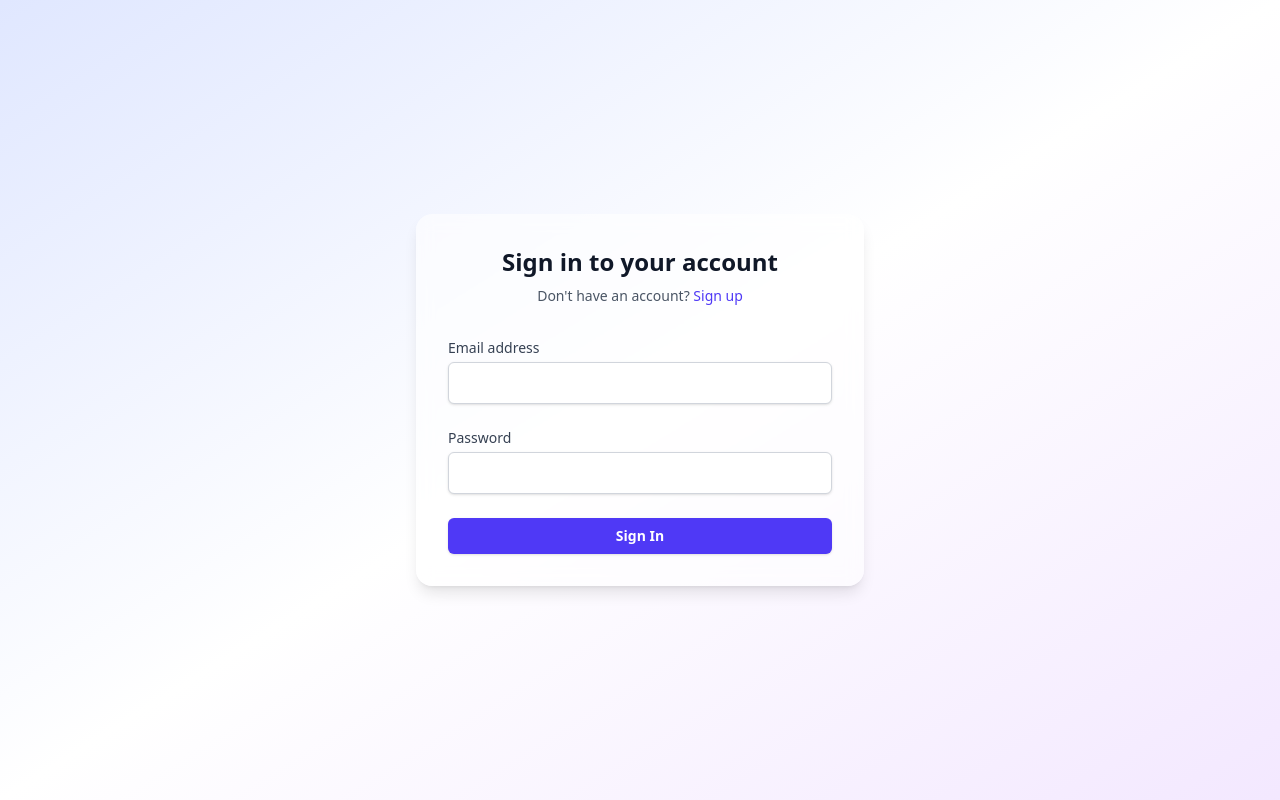
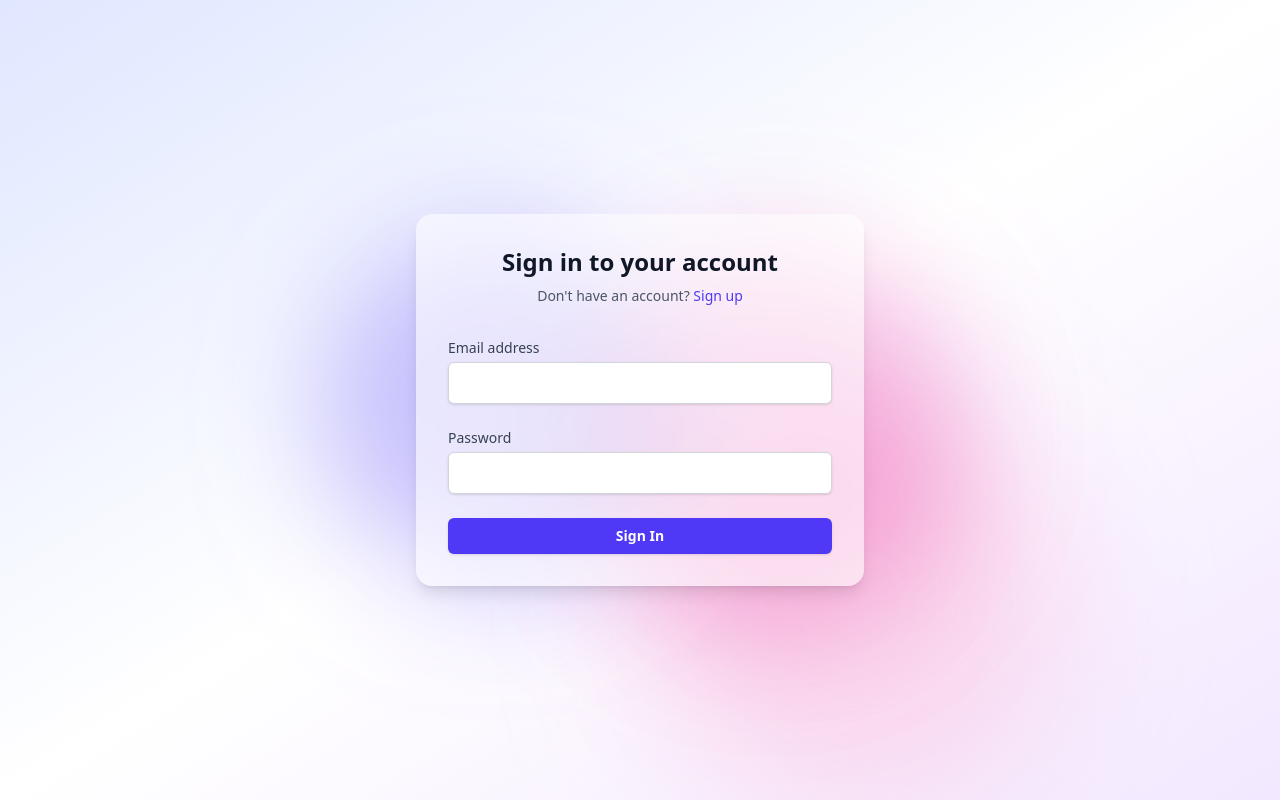
Before and after one commit to Amm4r03/gribbin-study-companion, a SvelteKit app: page /auth in a window 1280 px wide. Built offline with nearby package versions, Linux system fonts and the light colour scheme; no server answers.

Commit message:
design upgrade on auth page

```diff
--- a/src/routes/auth/+page.svelte
+++ b/src/routes/auth/+page.svelte
@@ -43,6 +43,33 @@
         }
     }
 </script>
+
+<div class="fixed inset-0 overflow-hidden">
+    <div class="absolute top-1/4 left-1/4 h-96 w-96 animate-blob rounded-full bg-indigo-600 opacity-30 mix-blend-multiply blur-3xl"/>
+    <div class="animation-delay-2000 absolute top-1/3 right-1/4 h-96 w-96 animate-blob rounded-full bg-indigo-600 hue-rotate-60 opacity-30 mix-blend-multiply blur-3xl"/>
+    <div class="animation-delay-4000 absolute -bottom-8 left-1/2 h-96 w-96 animate-blob rounded-full bg-indigo-300 hue-rotate-90 opacity-30 mix-blend-multiply blur-3xl"/>
+</div>
+
+<style>
+    @keyframes blob {
+        0% { transform: translate(0px, 0px) scale(1); }
+        33% { transform: translate(30px, -50px) scale(1.1); }
+        66% { transform: translate(-20px, 20px) scale(0.9); }
+        100% { transform: translate(0px, 0px) scale(1); }
+    }
+
+    .animate-blob {
+        animation: blob 7s infinite;
+    }
+
+    .animation-delay-2000 {
+        animation-delay: 2s;
+    }
+
+    .animation-delay-4000 {
+        animation-delay: 4s;
+    }
+</style>
 
 <div class="flex min-h-screen items-center justify-center bg-gradient-to-br from-indigo-100 via-white to-purple-100 px-4 py-12 sm:px-6 lg:px-8">
     <div class="w-full max-w-md">
```
